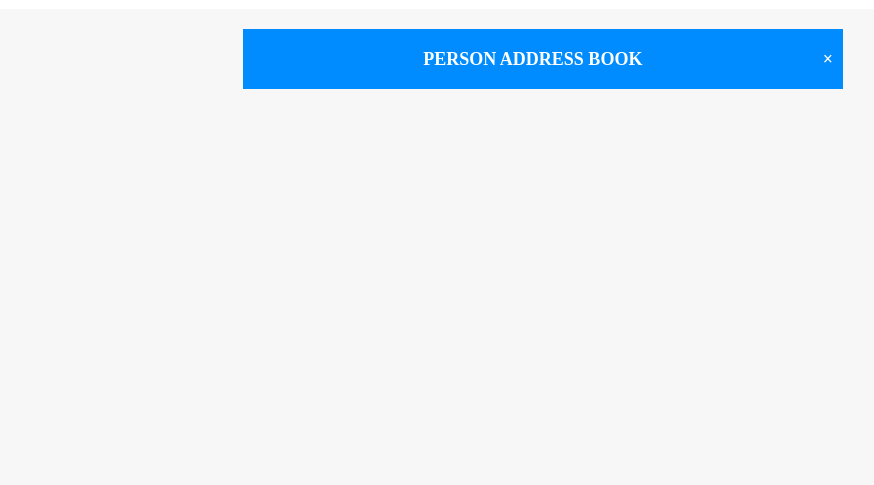
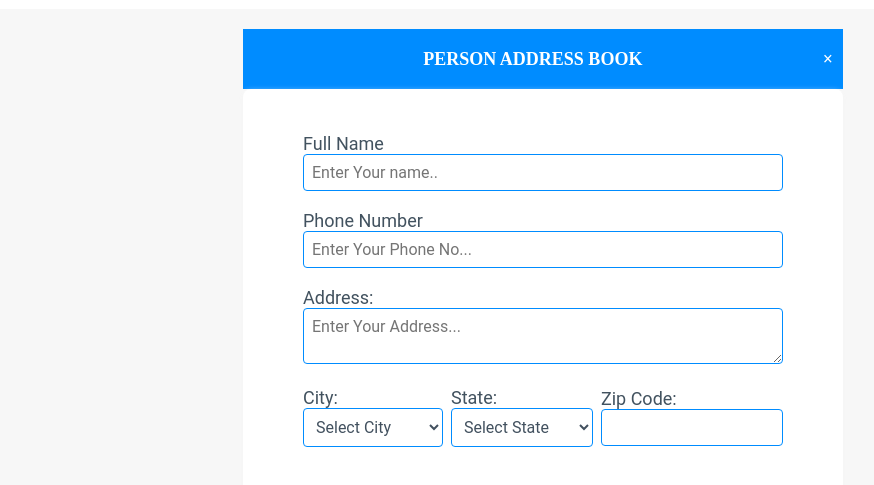
Before and after one commit to Piyush0666/AddressBookApp, a plain HTML site: page html/index.html in a window 1280 px wide. Shown: the part 55-540 px from the top of the page, without its empty margins (97-971 px from the left). Drawn offline with Linux system fonts and the light colour scheme.

Commit message:
Added: Form Input Fields with css styling

```diff
--- a/css/style.css
+++ b/css/style.css
@@ -47,6 +47,7 @@ body{
 *{
     box-sizing:border-box;
 }
+
 .heading {
     text-align: center;
     text-transform: uppercase;
@@ -66,3 +67,59 @@ body{
     margin-right: 10px;
     color: #ffffff;
 }
+
+.form {
+    width: 100%;
+    padding: 44px 60px;
+    margin-top: 10px;
+    background: #ffffff 0% 0% no-repeat padding-box;
+    box-shadow: 0px 3px 6px #f5f5f5;
+    border-radius: 8px;
+    opacity: 1;
+    justify-content: center;
+    max-width: 600px;
+    margin: 0px auto;
+    font: normal normal normal 16px Roboto;
+}
+
+label {
+    display: inline-block;
+    min-width: 140px;
+}
+
+.text {
+    font-size: 18px;
+    color: #42525f;
+    opacity: 1;
+    font-family: Roboto;
+}
+
+.input {
+    width: 100%;
+    padding: 8px;
+    border: 1px solid #008CFF;
+    border-radius: 4px;
+    resize: vertical;
+    font: normal normal normal 16px Roboto;
+    letter-spacing: 0px;
+}
+
+.row-content {
+    display: flex;
+    flex-direction: row;
+    margin-bottom: 10px;
+    align-items: center;
+    border: 0px solid green;
+}
+
+select {
+    width: 100%;
+    padding: 8px;
+    border: 1px solid#008CFF;
+    border-radius: 4px;
+    resize: vertical;
+    font: normal normal normal 16px Roboto;
+    letter-spacing: 0px;
+    color: #42515f;
+    background-color: transparent;
+}
--- a/html/index.html
+++ b/html/index.html
@@ -25,6 +25,52 @@
         <span class="close">&times;</span>
     </header>
 
+    <div class="">
+        <form class="form">
+            <div>
+                <label class="label text" for="name">Full Name</label>
+                <input class="input" type="text" id="name" name="name" placeholder="Enter Your name.." required>
+            </div>
+            <br>
+            <div>
+                <label class="label text" for="phone">Phone Number</label><br>
+                <input class="input" type="text" id="phone" name="phone" placeholder="Enter Your Phone No..." required>
+            </div>
+            <br>
+            <div>
+                <label class="label text" for="address">Address:</label>
+                <textarea class="input" id="address" name="address" placeholder="Enter Your Address..."
+                    required></textarea>
+            </div>
+            <br>
+            <div class="row-content">
+                <div>
+                    <label class="label text" for="city">City:</label>
+                    <select name="city" id="city" required>
+                        <option value='' selected='selected'>Select City</option>
+                        <option value="Nashik">Nashik</option>
+                        <option value="Ujjain">Ujjain</option>
+                        <option value="Ambala">Ambala</option>
+                    </select>
+                </div>
+                &nbsp;&nbsp;
+                <div>
+                    <label class="label text" for="state">State:</label>
+                    <select name="state" id="state" required>
+                        <option value='' selected='selected'>Select State</option>
+                        <option value="Maharashtra">Maharashtra</option>
+                        <option value="MadhyaPradesh">MadhyaPradesh</option>
+                        <option value="Punjab">Punjab</option>
+                    </select>
+                </div>
+                &nbsp;&nbsp;
+                <div>
+                    <label class="label text" for="zip">Zip Code:</label>
+                    <input class="input" type="text" id="zipcode" name="zipcode" placeholder=" " required>
+                </div>
+            </div>
+        </form>
+    </div>
 </body>
 
 </html>
```
